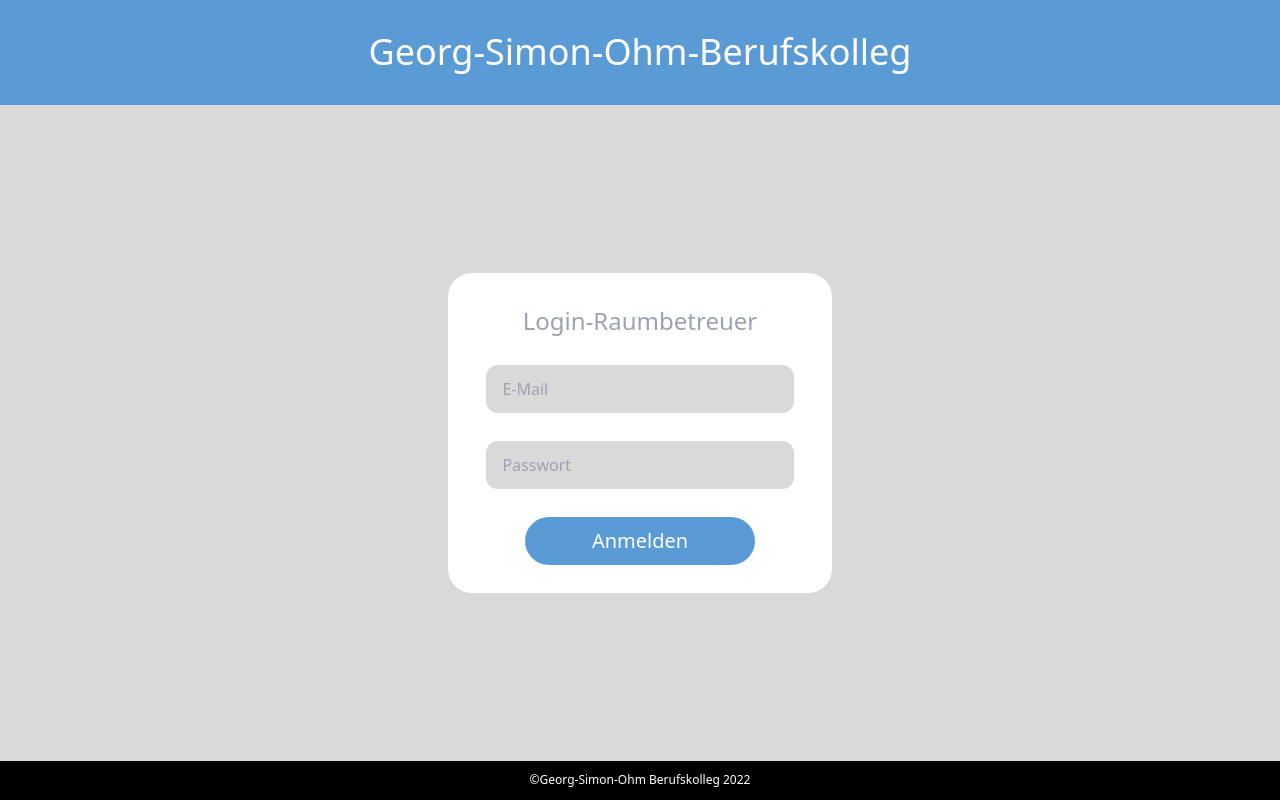
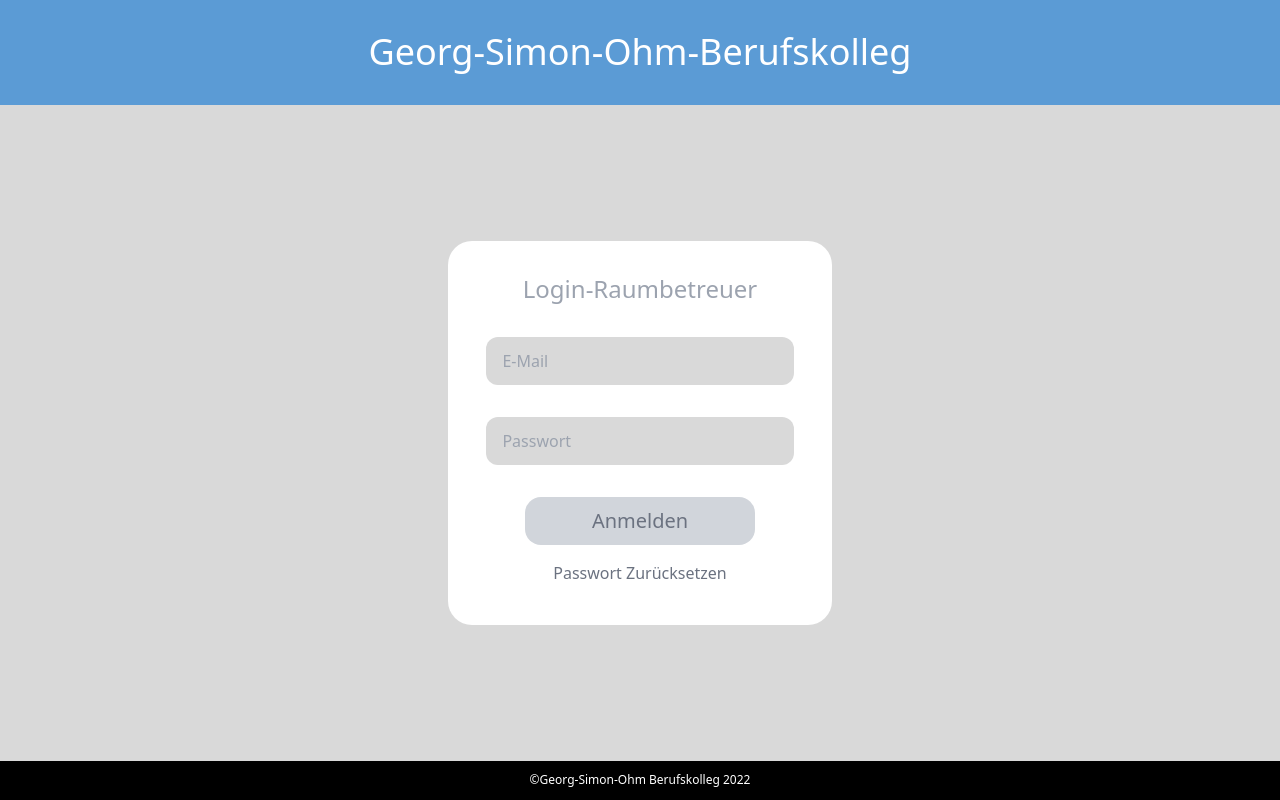
Before and after one commit to FI005GRP4RaumbetreuerApp/frontend, a React (Create React App) app: page / in a window 1280 px wide. Built offline with nearby package versions, Linux system fonts and the light colour scheme.

Commit message:
feat-17 added login functionality

```diff
--- a/src/api/useLogin.ts
+++ b/src/api/useLogin.ts
@@ -15,7 +15,15 @@
       email,
       password,
     }
-    const useLoginResponse = await axios.post('/api/v1/login', requestBody)
+    const useLoginResponse = await axios.post(
+      'http://144.76.118.243:8080/api/v1/auth/login',
+      requestBody,
+      {
+        headers: {
+          'Content-Type': 'application/json',
+        },
+      }
+    )
 
     return useLoginResponse.data
   }
--- /dev/null
+++ b/src/api/usePasswordReset.ts
@@ -0,0 +1,25 @@
+import axios from 'axios'
+
+type usePasswordResetProps = {
+  email: string
+}
+
+const usePasswordReset = (): (({
+  email,
+}: usePasswordResetProps) => Promise<{ resetSuccessful: boolean }>) => {
+  return async ({
+    email,
+  }: usePasswordResetProps): Promise<{ resetSuccessful: boolean }> => {
+    const requestBody = {
+      email,
+    }
+    const usePasswordReset = await axios.post(
+      '144.76.118.243:8080/api/v1/auth/passwordReset',
+      requestBody
+    )
+
+    return usePasswordReset.data
+  }
+}
+
+export default usePasswordReset
--- a/src/api/useRefreshToken.ts
+++ b/src/api/useRefreshToken.ts
@@ -17,9 +17,12 @@
       accessToken,
       refreshToken,
     }
-    const useLoginResponse = await axios.post('/api/v1/login', requestBody)
+    const useRefreshResponse = await axios.post(
+      '144.76.118.243:8080/api/v1/auth/refresh',
+      requestBody
+    )
 
-    return useLoginResponse.data
+    return useRefreshResponse.data
   }
 }
 
--- /dev/null
+++ b/src/components/LoginForm.tsx
@@ -0,0 +1,93 @@
+import { FC, useState } from 'react'
+import { LoginResponse } from '../types'
+import * as EmailValidator from 'email-validator'
+import { useLogin } from '../api'
+import { useHistory } from 'react-router-dom'
+
+interface LoginFormProps {
+  emailIsInvalid: boolean
+  setEmailIsInvalid: (isInvalid: boolean) => void
+  setPasswordReseting: (reseting: boolean) => void
+}
+
+const LoginForm: FC<LoginFormProps> = ({
+  emailIsInvalid,
+  setEmailIsInvalid,
+  setPasswordReseting,
+}) => {
+  const login = useLogin()
+  const [email, setEmail] = useState<string>('')
+  const [password, setPassword] = useState<string>('')
+  const history = useHistory()
+
+  const authorizeLogin = async (
+    email: string,
+    password: string
+  ): Promise<void> => {
+    try {
+      const loginResponse: LoginResponse = await login({ email, password })
+      if (loginResponse) history.push('/overview')
+    } catch (e) {
+      console.log(e)
+    }
+  }
+
+  return (
+    <div className="flex flex-col h-96 w-4/5 xs:w-96 bg-white rounded-3xl items-center">
+      <span className="text-gray-400 text-2xl mt-8">Login-Raumbetreuer</span>
+
+      <div className={`w-4/5 ${emailIsInvalid ? 'mt-2' : 'mt-8'}`}>
+        <span
+          className={`text-xs text-red-500 h-full ${
+            emailIsInvalid ? '' : 'hidden'
+          }`}
+        >
+          Passwort hat das falsche Format
+        </span>
+        <input
+          className="w-full h-12 bg-backgroundGray rounded-xl text-gray-500 px-4"
+          type="text"
+          placeholder="E-Mail"
+          onChange={(e) => {
+            setEmail(e.currentTarget.value)
+          }}
+        />
+      </div>
+
+      <input
+        className="w-4/5 h-12 bg-backgroundGray rounded-xl text-gray-500 px-4 mt-8"
+        type="password"
+        placeholder="Passwort"
+        onChange={(e) => {
+          setPassword(e.currentTarget.value)
+        }}
+      />
+
+      <div className="flex flex-col items-center w-3/5 gap-4 mt-8">
+        <button
+          className={`${
+            !email || !password
+              ? 'bg-gray-300 text-gray-500'
+              : 'bg-primary text-white'
+          }  w-full h-12 rounded-2xl text-xl`}
+          disabled={!email || !password}
+          onClick={() => {
+            setEmailIsInvalid(!EmailValidator.validate(email))
+
+            if (!emailIsInvalid) authorizeLogin(email, password)
+          }}
+        >
+          Anmelden
+        </button>
+        <button
+          className="cursor-pointer text-gray-500 hover:text-primary"
+          onClick={() => setPasswordReseting(true)}
+        >
+          Passwort Zurücksetzen
+        </button>
+      </div>
+    </div>
+  )
+}
+
+export default LoginForm
--- /dev/null
+++ b/src/components/PasswordResetForm.tsx
@@ -0,0 +1,64 @@
+import { FC, useState } from 'react'
+import * as EmailValidator from 'email-validator'
+
+interface PasswordResetFormProps {
+  setPasswortReseting: (reseting: boolean) => void
+}
+
+const PasswordResetForm: FC<PasswordResetFormProps> = ({
+  setPasswortReseting,
+}) => {
+  const [email, setEmail] = useState<string>('')
+  const [emailIsInvalid, setEmailIsInvalid] = useState<boolean>(false)
+
+  return (
+    <div className="flex flex-col h-96 w-4/5 xs:w-96 bg-white rounded-3xl items-center">
+      <span className="text-gray-400 text-2xl mt-8">Passwort Reset</span>
+      <div className="mt-8">
+        <span className="text-left text-gray-400">
+          Bitte geben Sie ihre E-Mail an
+        </span>
+      </div>
+
+      <div className={`w-4/5 ${emailIsInvalid ? 'mt-2' : 'mt-8'}`}>
+        <span
+          className={`text-xs text-red-500 h-full ${
+            emailIsInvalid ? '' : 'hidden'
+          }`}
+        >
+          Passwort hat das falsche Format
+        </span>
+        <input
+          className="w-full h-12 bg-backgroundGray rounded-xl text-gray-500 px-4"
+          type="text"
+          placeholder="E-Mail"
+          onChange={(e) => {
+            setEmail(e.currentTarget.value)
+          }}
+        />
+      </div>
+
+      <div className="flex flex-col items-center w-3/5 gap-4 mt-8">
+        <button
+          className={`${
+            !email ? 'bg-gray-300 text-gray-500' : 'bg-primary text-white'
+          }  w-full h-12 rounded-2xl text-xl`}
+          disabled={!email}
+          onClick={() => {
+            setEmailIsInvalid(!EmailValidator.validate(email))
+          }}
+        >
+          Absenden
+        </button>
+        <button
+          className={'bg-primary text-white w-full h-12 rounded-2xl text-xl'}
+          onClick={() => setPasswortReseting(false)}
+        >
+          Zurück
+        </button>
+      </div>
+    </div>
+  )
+}
+
+export default PasswordResetForm
--- /dev/null
+++ b/src/components/index.ts
@@ -0,0 +1,3 @@
+import LoginForm from './LoginForm'
+
+export { LoginForm }
--- a/src/pages/LoginPage/LoginPage.tsx
+++ b/src/pages/LoginPage/LoginPage.tsx
@@ -1,24 +1,12 @@
 import { FC, useState } from 'react'
-import useLogin from '../../api/useLogin'
-import { LoginResponse } from '../../types'
+import { LoginForm } from '../../components'
+import PasswordResetForm from '../../components/PasswordResetForm'
 
 export const LoginPage: FC = () => {
-  const [email, setEmail] = useState<string>('')
-  const [password, setPassword] = useState<string>('')
-  const login = useLogin()
+  const [emailIsInvalid, setEmailIsInvalid] = useState<boolean>(false)
+  const [passwortReseting, setPasswortReseting] = useState<boolean>(false)
 
-  const authorizeLogin = async (
-    email: string,
-    password: string
-  ): Promise<void> => {
-    try {
-      const loginResponse: LoginResponse = await login({ email, password })
-
-      console.log(loginResponse)
-    } catch (e) {
-      console.log(e)
-    }
-  }
+  console.log(emailIsInvalid)
 
   return (
     <div className="flex flex-col h-screen">
@@ -28,35 +16,15 @@
         </span>
       </div>
       <div className="flex flex-col w-full h-full bg-backgroundGray justify-center items-center">
-        <div className="flex flex-col h-80 w-4/5 xs:w-96 bg-white rounded-3xl items-center gap-7">
-          <span className="text-gray-400 text-2xl mt-8">
-            Login-Raumbetreuer
-          </span>
-
-          <input
-            className="w-4/5 h-12 bg-backgroundGray rounded-xl text-gray-500 px-4"
-            type="text"
-            placeholder="E-Mail"
-            onClick={(e) => {
-              setEmail(e.currentTarget.value)
-            }}
+        {passwortReseting ? (
+          <PasswordResetForm setPasswortReseting={setPasswortReseting} />
+        ) : (
+          <LoginForm
+            emailIsInvalid={emailIsInvalid}
+            setEmailIsInvalid={setEmailIsInvalid}
+            setPasswordReseting={setPasswortReseting}
           />
-
-          <input
-            className="w-4/5 h-12 bg-backgroundGray rounded-xl text-gray-800 px-4"
-            type="text"
-            placeholder="Passwort"
-            onClick={(e) => {
-              setPassword(e.currentTarget.value)
-            }}
-          />
-          <button
-            className="bg-primary w-3/5 h-12 rounded-3xl text-white text-xl"
-            onClick={() => authorizeLogin(email, password)}
-          >
-            Anmelden
-          </button>
-        </div>
+        )}
       </div>
       <div className="flex flex-col h-12 bg-black self-bottom text-xs justify-center items-center">
         <span className="text-white">©Georg-Simon-Ohm Berufskolleg 2022</span>
--- a/src/types/loginResponse.ts
+++ b/src/types/loginResponse.ts
@@ -1,6 +1,6 @@
 export type LoginResponse = {
-  accessToken: string
-  refreshToken: string
+  access_token: string
+  refresh_token: string
   email: string
-  role: string
+  roles: string[]
 }
```
